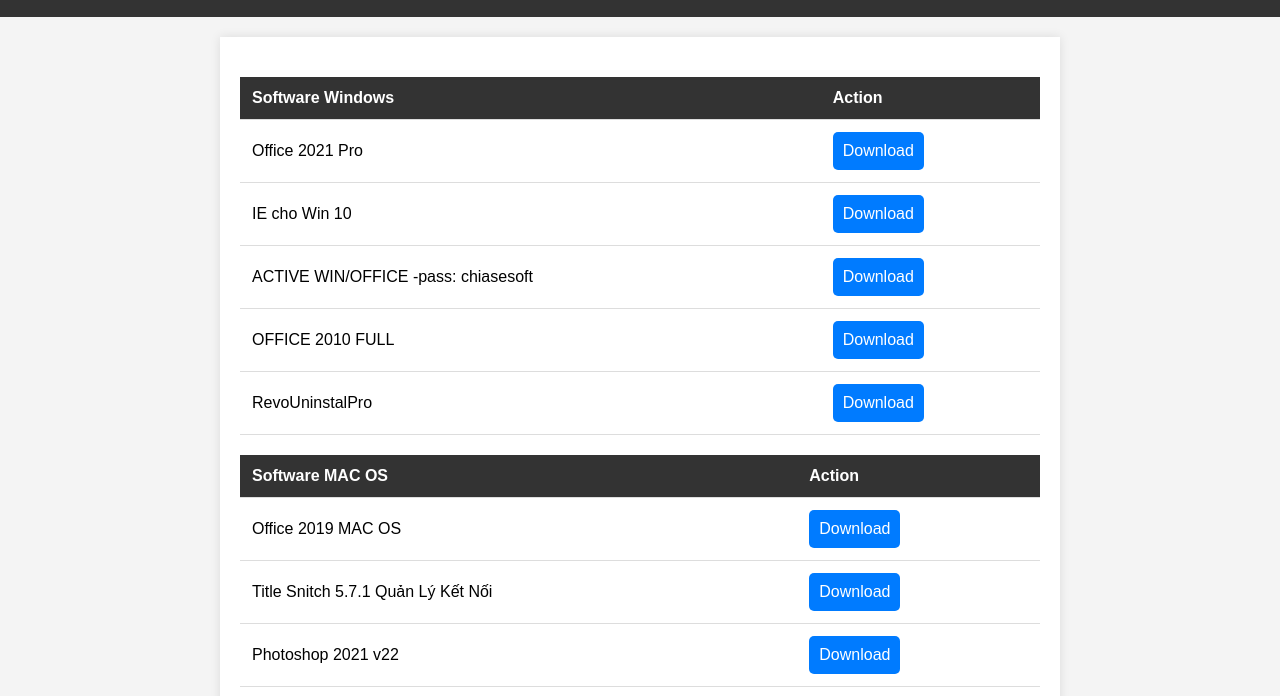
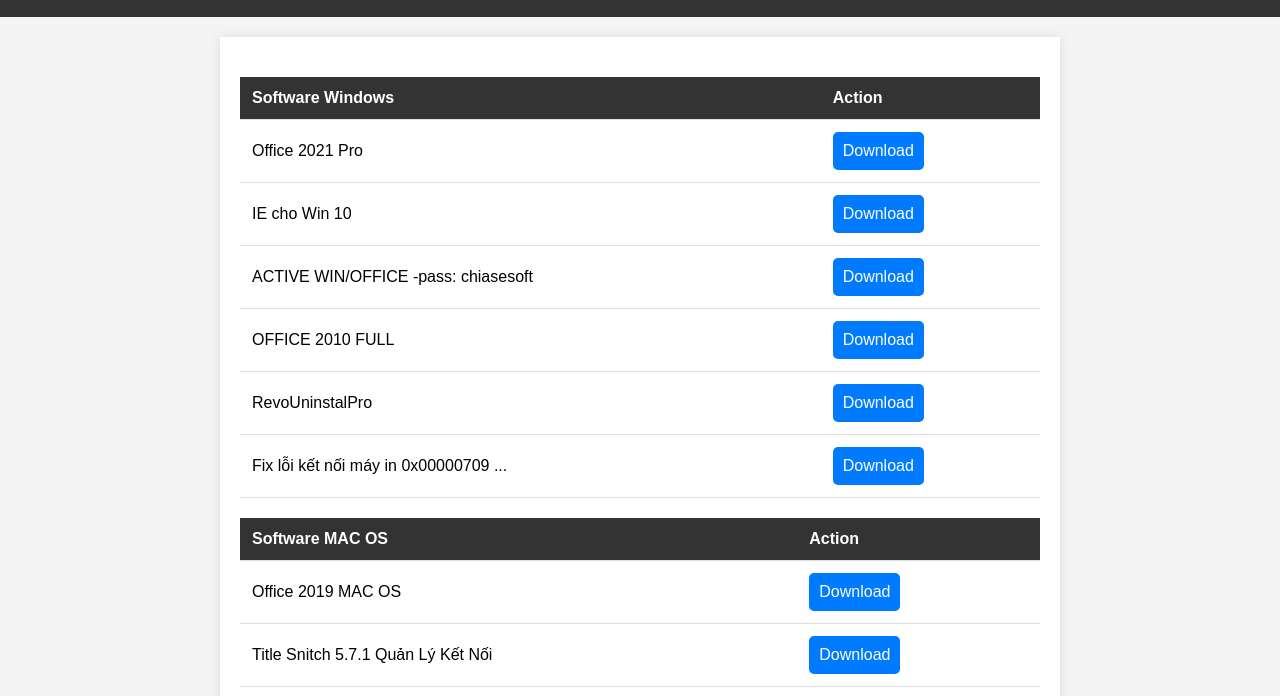
Before and after one commit to botchien20080/chiasesoft, a plain HTML site: page index.html in a window 1280 px wide. Shown: the part 95-791 px from the top of the page. Drawn offline with Linux system fonts and the light colour scheme.

Commit message:
Update index.html

```diff
--- a/index.html
+++ b/index.html
@@ -93,6 +93,10 @@
                     <td><a class="download-btn" href="https://bit.ly/revoninstallerpro"target="_blank">Download</a></td>
                 </tr>
 
+                <tr>
+                    <td>Fix lỗi kết nối máy in 0x00000709 ... </td>
+                    <td><a class="download-btn" href="https://bit.ly/fixloiketnoimayin"target="_blank">Download</a></td>
+                </tr>
                 <!-- Add more software items as needed -->
             </tbody>
         </table>
```
